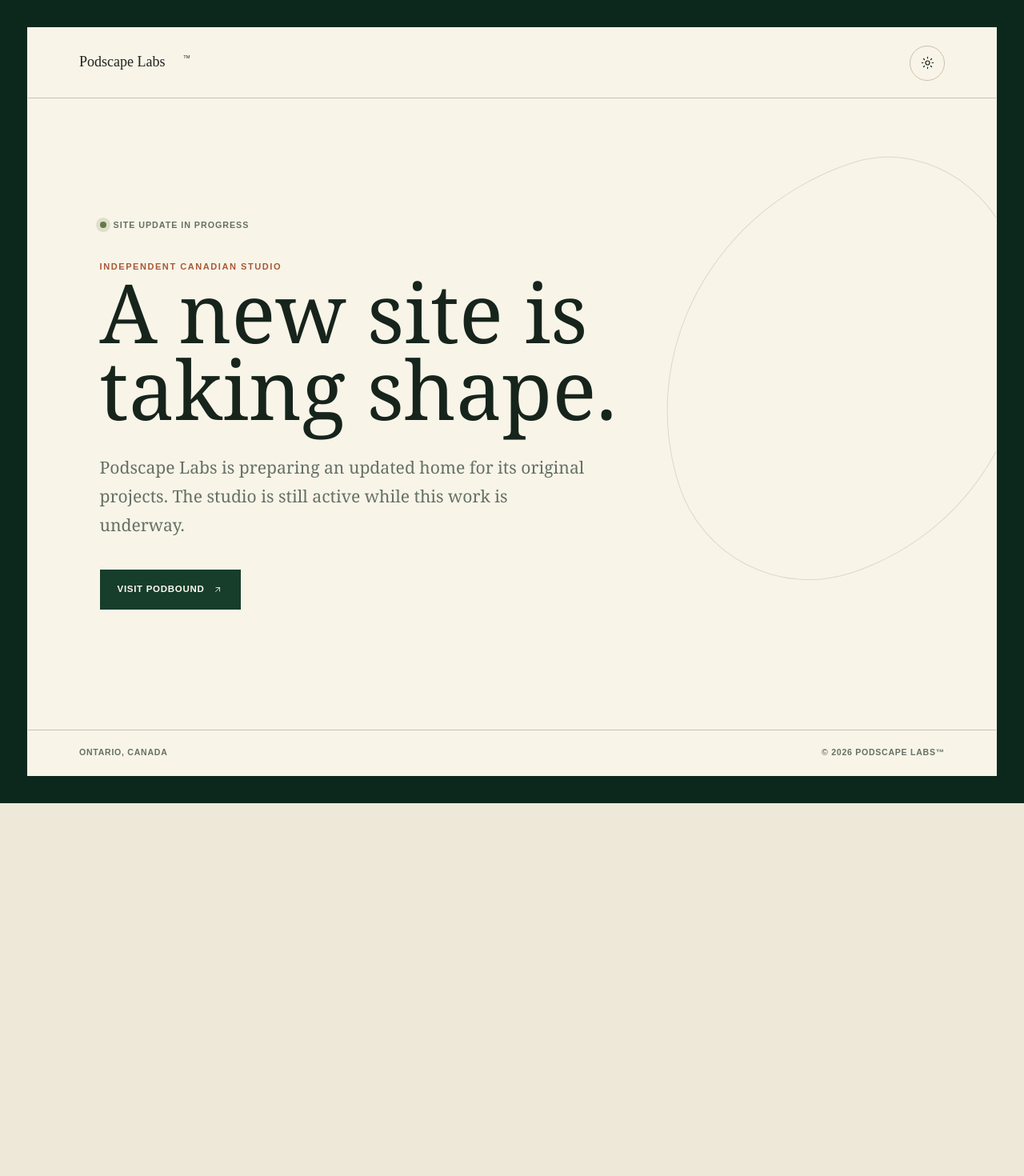
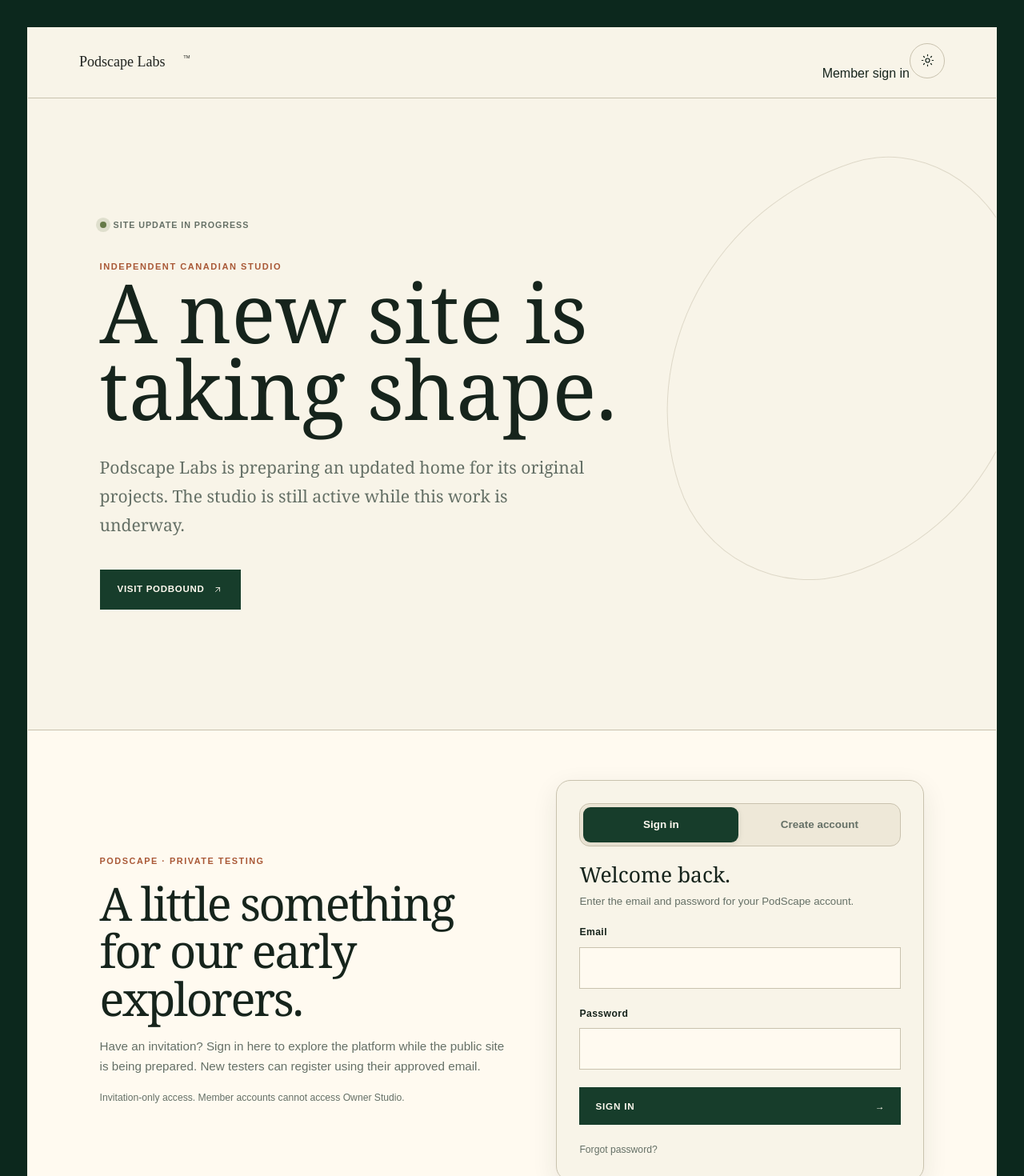
Before and after one commit to podscapelabs/podscape-labs, a Next.js app: page / in a window 1280 px wide. Shown: the top 1470 px of the page at 80% size. Before the commit the page ends 1004 px from the top, so only its background shows below. Built offline with nearby package versions, Linux system fonts and the light colour scheme.

Commit message:
Embed early-access member sign-in directly on public construction homepage

```diff
--- a/app/page.tsx
+++ b/app/page.tsx
@@ -2,6 +2,7 @@ import type { Metadata } from "next";
 import Image from "next/image";
 import { ArrowUpRightIcon } from "@/components/Icons";
 import { ThemeToggle } from "@/components/ThemeToggle";
+import { MaintenanceMemberAccess } from "@/components/MaintenanceMemberAccess";
 import { siteContent } from "@/content/site";
 
 export const metadata: Metadata = {
@@ -22,7 +23,10 @@ export default function ConstructionPage() {
             height={38}
             priority
           />
-          <ThemeToggle />
+          <div className="construction-header-actions">
+            <a href="#member-access" className="construction-member-link">Member sign in</a>
+            <ThemeToggle />
+          </div>
         </header>
 
         <section className="construction-content" aria-labelledby="construction-title">
@@ -45,6 +49,8 @@ export default function ConstructionPage() {
           </a>
         </section>
 
+        <MaintenanceMemberAccess />
+
         <footer className="construction-footer">
           <span>{siteContent.brand.location}</span>
           <span>{siteContent.footer.copyright}</span>
```
